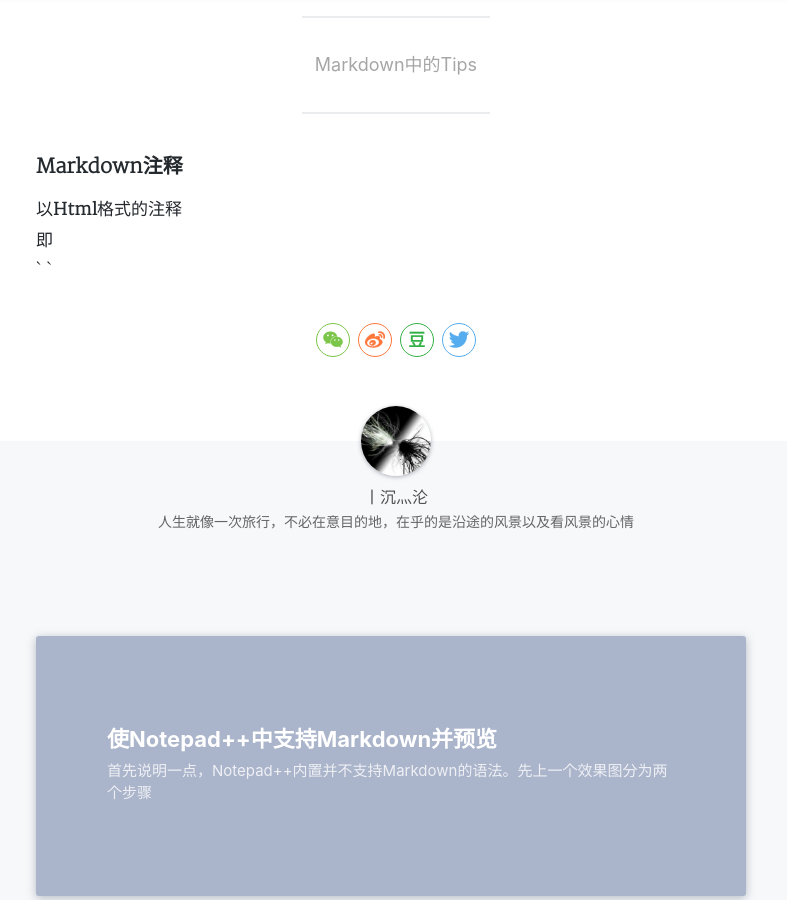
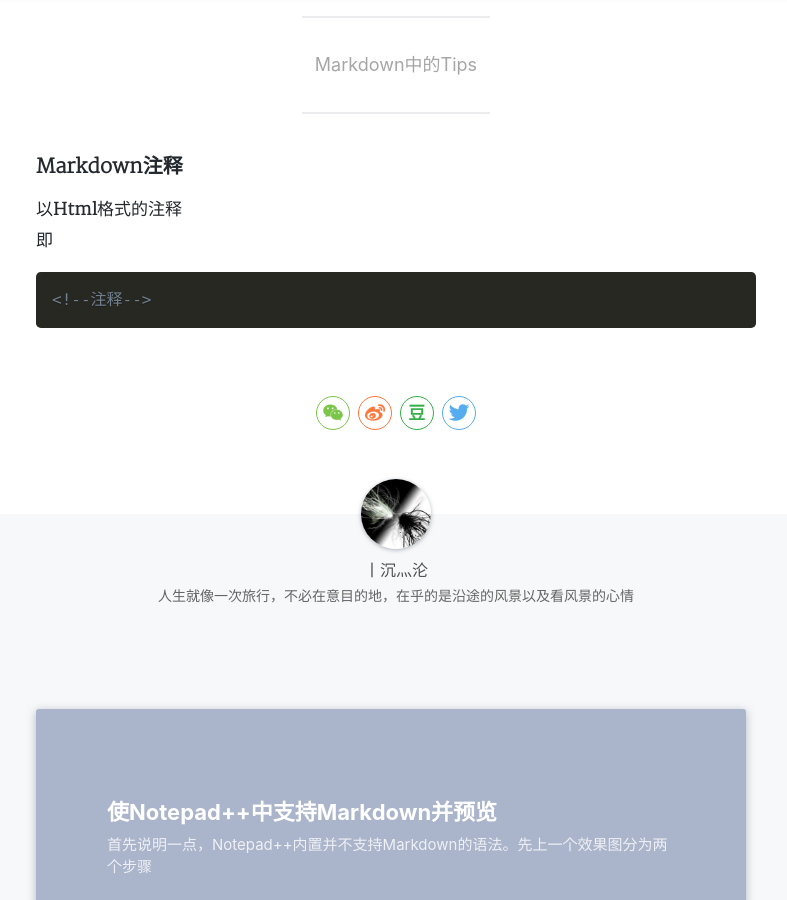
Before and after one commit to ckisaboy/ckisaboy.github.io, a Jekyll site: the page built from _posts/2019-1-24-tip-markdown.md, in a window 1280 px wide and 900 px high, scrolled down 384 px. Shown: the whole window, without its empty margins (244-1031 px from the left). Built offline with Jekyll 4.4.1, drawn with Linux system fonts in a browser that asks for light colours; nearby versions of some CDN libraries; a style sheet for code colours, icons or effects is not loaded.

Commit message:
Update 2019-1-24-tip-markdown.md

````diff
--- a/_posts/2019-1-24-tip-markdown.md
+++ b/_posts/2019-1-24-tip-markdown.md
@@ -11,6 +11,6 @@ tags: 工具 Tip
 ### Markdown注释
 以**Html**格式的注释
 即
-`
+```html
 <!--注释-->
-`
+```
````
